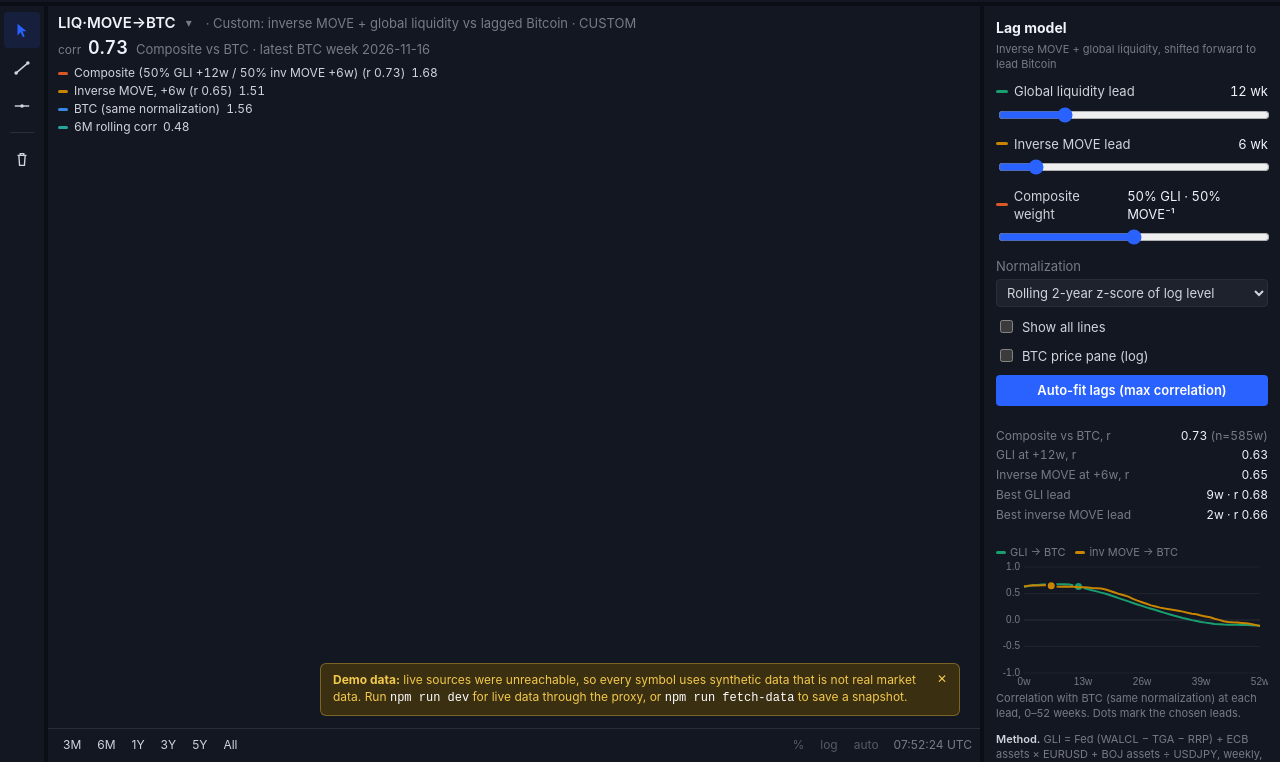
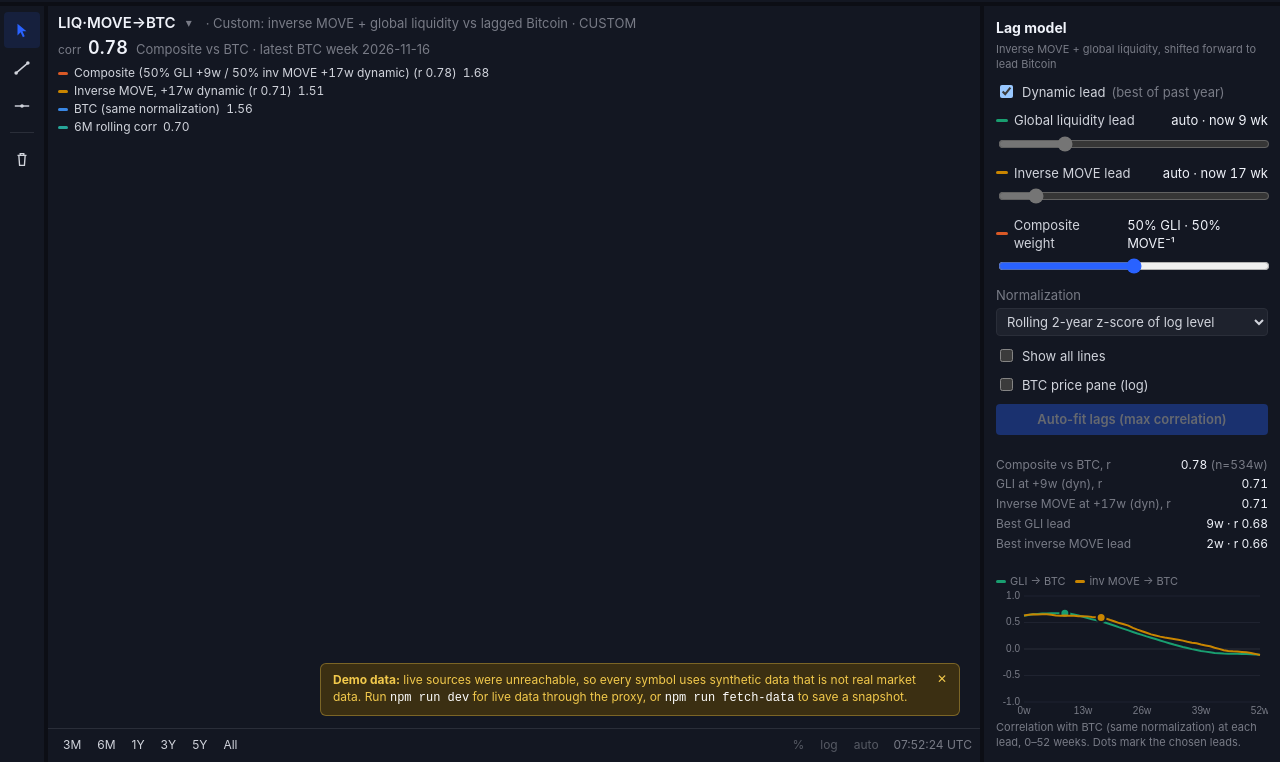
Before and after one commit to jiradejcu/Trading-View, a website built with Vite: page index.html in a window 1280 px wide. Shown: the part 38-800 px from the top of the page. Built offline with nearby package versions, Linux system fonts and the light colour scheme; files whose address does not match are found by name; what lightweight-charts would draw is missing.

Commit message:
Dynamic lead: pick each week's lead from the past year's best correlation
New 'Dynamic lead' option (on by default) in the lag model panel. For every
week, each indicator uses the lead (0-26 wk) whose shifted series correlated
best with BTC over the previous 52 weeks, using past data only; the forecast
keeps the latest lead. Tests check it recovers a known lead and never looks
ahead. Fixed leads and the sliders remain available with the option off.

Co-Authored-By: Claude Opus 5.5 <noreply@anthropic.com>
Claude-Session: https://claude.ai/code/session_01MCCc8YRZ5GZvhavGrpqLTm

```diff
--- a/src/custom/liquidity.ts
+++ b/src/custom/liquidity.ts
@@ -1,7 +1,7 @@
 import type { Bar, Point } from '../lib/types';
 import { WEEK, weekStart } from '../lib/time';
 import {
-  bestLag, closes, crossCorrelation, ffillOnGrid, logPoints, pairOnTime, pearson, rollingCorrelation,
+  bestLag, closes, crossCorrelation, dynamicShift, ffillOnGrid, logPoints, pairOnTime, pearson, rollingCorrelation,
   rollingZ, shift, toWeekly, weeklyGrid, yoy, zscore, type LagCorr,
 } from '../lib/series';
 import type { FredId } from '../data/sources';
@@ -89,6 +89,9 @@ export const NORM_LABEL: Record<Norm, string> = {
 
 export const ROLL_WINDOW_WEEKS = 104;
 export const MAX_LAG_WEEKS = 52;
+/** Dynamic lead: search 0..DYN_MAX_LAG weeks, scored on the trailing DYN_WINDOW weeks. */
+export const DYN_MAX_LAG = 26;
+export const DYN_WINDOW = 52;
 
 /** Put a weekly series in comparable z-units (log level for positive series). */
 export function normalize(weekly: Point[], norm: Norm): Point[] {
@@ -107,6 +110,8 @@ export interface LagParams {
   /** Weight of GLI in the composite, 0..1 (inverse MOVE gets the rest). */
   wGli: number;
   norm: Norm;
+  /** Pick each week's lead from the past year's best correlation instead of the fixed leads. */
+  dynamic?: boolean;
 }
 
 export interface LagModel {
@@ -122,6 +127,15 @@ export interface LagModel {
   bestMove: LagCorr;
   rComposite: number;
   nComposite: number;
+  /** Correlation with BTC of the (fixed or dynamic) shifted lines. */
+  rGli: number;
+  rMove: number;
+  /** Leads in use now, and (dynamic mode) the lead chosen each week. */
+  gliLagNow: number;
+  moveLagNow: number;
+  gliLags: Point[];
+  moveLags: Point[];
+  dynamic: boolean;
   /** Last week with a BTC close; composite points after this are a projection. */
   lastBtcTime: number;
 }
@@ -140,13 +154,21 @@ export function prepareLagInputs(gli: Point[], move: Bar[], btc: Bar[]): LagInpu
   };
 }
 
+function pairAB(x: Point[], y: Point[]): [number[], number[]] {
+  const { a, b } = pairOnTime(x, y);
+  return [a, b];
+}
+
 export function buildLagModel(inp: LagInputs, p: LagParams): LagModel {
   const gliN = normalize(inp.gliWeekly, p.norm);
   const moveN = normalize(inp.invMoveWeekly, p.norm);
   const btcNorm = normalize(inp.btcWeekly, p.norm);
 
-  const gliShifted = shift(gliN, p.lagGli * WEEK);
-  const moveShifted = shift(moveN, p.lagMove * WEEK);
+  const dyn = !!p.dynamic;
+  const dGli = dyn ? dynamicShift(gliN, btcNorm, DYN_MAX_LAG, DYN_WINDOW) : null;
+  const dMove = dyn ? dynamicShift(moveN, btcNorm, DYN_MAX_LAG, DYN_WINDOW) : null;
+  const gliShifted = dGli ? dGli.points : shift(gliN, p.lagGli * WEEK);
+  const moveShifted = dMove ? dMove.points : shift(moveN, p.lagMove * WEEK);
 
   const moveMap = new Map(moveShifted.map((pt) => [pt.time, pt.value]));
   const composite: Point[] = [];
@@ -172,6 +194,13 @@ export function buildLagModel(inp: LagInputs, p: LagParams): LagModel {
     bestMove: bestLag(xcMove),
     rComposite: pearson(a, b),
     nComposite: a.length,
+    rGli: dyn ? pearson(...pairAB(gliShifted, btcNorm)) : (xcGli[p.lagGli]?.r ?? NaN),
+    rMove: dyn ? pearson(...pairAB(moveShifted, btcNorm)) : (xcMove[p.lagMove]?.r ?? NaN),
+    gliLagNow: dGli ? dGli.lagNow : p.lagGli,
+    moveLagNow: dMove ? dMove.lagNow : p.lagMove,
+    gliLags: dGli?.lags ?? [],
+    moveLags: dMove?.lags ?? [],
+    dynamic: dyn,
     lastBtcTime: inp.btcWeekly.length ? weekStart(inp.btcWeekly[inp.btcWeekly.length - 1].time) : 0,
   };
 }
--- a/src/lib/series.ts
+++ b/src/lib/series.ts
@@ -156,6 +156,54 @@ export function bestLag(xc: LagCorr[]): LagCorr {
   return xc.reduce((best, c) => (Number.isFinite(c.r) && (!Number.isFinite(best.r) || c.r > best.r) ? c : best), xc[0]);
 }
 
+export interface DynamicShift {
+  /** x shifted by the lead chosen at each week; runs past y's last week by the latest lead. */
+  points: Point[];
+  /** Lead (weeks) chosen at each week of y. */
+  lags: Point[];
+  /** Lead in use at y's last week. */
+  lagNow: number;
+}
+
+/**
+ * Time-varying lead: at each week t of y, pick the lead L (0..maxLagWeeks) whose shifted x
+ * correlated best with y over the `window` weeks ending at t, and output x(t − L). Only data up
+ * to t is used, so there is no look-ahead. Weeks before a full window are left out.
+ */
+export function dynamicShift(x: Point[], y: Point[], maxLagWeeks: number, window: number): DynamicShift {
+  const xm = new Map(x.map((p) => [p.time, p.value]));
+  const ty = y.map((p) => p.time), vy = y.map((p) => p.value);
+  const points: Point[] = [], lags: Point[] = [];
+  let lagNow = NaN;
+  for (let i = window - 1; i < ty.length; i++) {
+    let best = NaN, bestR = -Infinity;
+    for (let L = 0; L <= maxLagWeeks; L++) {
+      const a: number[] = [], b: number[] = [];
+      for (let j = i - window + 1; j <= i; j++) {
+        const v = xm.get(ty[j] - L * WEEK);
+        if (v !== undefined) { a.push(v); b.push(vy[j]); }
+      }
+      if (a.length < window * 0.8) continue;
+      const r = pearson(a, b);
+      if (Number.isFinite(r) && r > bestR) { bestR = r; best = L; }
+    }
+    if (!Number.isFinite(best)) continue;
+    lags.push({ time: ty[i], value: best });
+    const v = xm.get(ty[i] - best * WEEK);
+    if (v !== undefined) points.push({ time: ty[i], value: v });
+    lagNow = best;
+  }
+  // Projection: past y's last week, keep the latest lead.
+  if (Number.isFinite(lagNow) && ty.length) {
+    const last = ty[ty.length - 1];
+    for (let k = 1; k <= lagNow; k++) {
+      const v = xm.get(last + (k - lagNow) * WEEK);
+      if (v !== undefined) points.push({ time: last + k * WEEK, value: v });
+    }
+  }
+  return { points, lags, lagNow };
+}
+
 export function rollingCorrelation(x: Point[], y: Point[], window: number): Point[] {
   const { t, a, b } = pairOnTime(x, y);
   const out: Point[] = [];
--- a/src/main.ts
+++ b/src/main.ts
@@ -32,13 +32,14 @@ const defaults: ViewState = {
   scale: 'normal',
   indicators: ['vol'],
   compare: null,
-  lag: { lagGli: 12, lagMove: 6, wGli: 0.5, norm: 'rollz' },
+  lag: { lagGli: 12, lagMove: 6, wGli: 0.5, norm: 'rollz', dynamic: true },
   btcAsPrice: false,
   showComponents: true,
   showAllLines: false,
 };
 const st: ViewState = load(STORE_KEY, defaults);
 if (!SYMBOLS.some((s) => s.id === st.symbol)) st.symbol = defaults.symbol;
+st.lag.dynamic ??= true; // dynamic leads are the default
 const drawings: Record<string, Drawing[]> = load(DRAW_KEY, {});
 
 // ---- Views --------------------------------------------------------------------
--- a/src/styles.css
+++ b/src/styles.css
@@ -120,6 +120,7 @@ button { cursor: pointer; }
 .mp-field select { background: var(--panel); border: 1px solid var(--border); border-radius: 4px; padding: 4px 6px; }
 .mp-check { display: flex; gap: 6px; align-items: center; }
 .mp-btn { background: var(--accent); color: #fff; border: 0; border-radius: 4px; padding: 6px 10px; font-weight: 600; }
+.mp-btn:disabled { opacity: .35; cursor: default; }
 .mp-btn:hover { filter: brightness(1.1); }
 .stats { display: grid; grid-template-columns: 1fr auto; gap: 3px 8px; font-size: 12px; font-variant-numeric: tabular-nums; }
 .stats dt { color: var(--muted); }
--- a/src/ui/modelPanel.ts
+++ b/src/ui/modelPanel.ts
@@ -1,5 +1,5 @@
 import type { LagModel, LagParams, Norm } from '../custom/liquidity';
-import { MAX_LAG_WEEKS, NORM_LABEL } from '../custom/liquidity';
+import { DYN_MAX_LAG, DYN_WINDOW, MAX_LAG_WEEKS, NORM_LABEL } from '../custom/liquidity';
 import type { LagCorr } from '../lib/series';
 import { C } from './theme';
 
@@ -21,6 +21,8 @@ export class ModelPanel {
     this.el.innerHTML = `
       <h3>Lag model</h3>
       <p class="sub">Inverse MOVE + global liquidity, shifted forward to lead Bitcoin</p>
+      <label class="mp-check" title="Each week, use the lead (0–${DYN_MAX_LAG} wk) that matched BTC best over the previous ${DYN_WINDOW} weeks. Uses past data only.">
+        <input id="i-dyn" type="checkbox"${st.lag.dynamic ? ' checked' : ''}/> Dynamic lead <span class="muted">(best of past year)</span></label>
       <div class="mp-field">
         <div class="row"><span class="key"><i style="background:${C.s3}"></i>Global liquidity lead</span><output id="o-gli"></output></div>
         <input id="i-gli" type="range" min="0" max="${MAX_LAG_WEEKS}" step="1" value="${st.lag.lagGli}" aria-label="Global liquidity lead in weeks" />
@@ -54,10 +56,11 @@ export class ModelPanel {
     const $ = <T extends HTMLElement>(id: string) => this.el.querySelector<T>(`#${id}`)!;
     const num = (id: string) => +$<HTMLInputElement>(id).value;
     const emitLag = () => this.onChange({
-      lag: { lagGli: num('i-gli'), lagMove: num('i-move'), wGli: num('i-w') / 100, norm: $<HTMLSelectElement>('i-norm').value as Norm },
+      lag: { lagGli: num('i-gli'), lagMove: num('i-move'), wGli: num('i-w') / 100, norm: $<HTMLSelectElement>('i-norm').value as Norm, dynamic: $<HTMLInputElement>('i-dyn').checked },
     });
     for (const id of ['i-gli', 'i-move', 'i-w']) $(id).addEventListener('input', emitLag);
     $('i-norm').addEventListener('change', emitLag);
+    $('i-dyn').addEventListener('change', emitLag);
     $('i-comp').addEventListener('change', () => this.onChange({ showAllLines: $<HTMLInputElement>('i-comp').checked }));
     $('i-price').addEventListener('change', () => this.onChange({ btcAsPrice: $<HTMLInputElement>('i-price').checked }));
     $('i-auto').addEventListener('click', () => {
@@ -82,8 +85,10 @@ export class ModelPanel {
 
   private updateOutputs(st: ModelPanelState) {
     const $ = (id: string) => this.el.querySelector<HTMLElement>(`#${id}`)!;
-    $('o-gli').textContent = `${st.lag.lagGli} wk`;
-    $('o-move').textContent = `${st.lag.lagMove} wk`;
+    const dyn = !!st.lag.dynamic, m = this.model;
+    $('o-gli').textContent = dyn ? `auto · now ${m?.gliLagNow ?? '–'} wk` : `${st.lag.lagGli} wk`;
+    $('o-move').textContent = dyn ? `auto · now ${m?.moveLagNow ?? '–'} wk` : `${st.lag.lagMove} wk`;
+    for (const id of ['i-gli', 'i-move', 'i-auto']) (this.el.querySelector(`#${id}`) as HTMLInputElement).disabled = dyn;
     const w = Math.round(st.lag.wGli * 100);
     $('o-w').textContent = `${w}% GLI · ${100 - w}% MOVE⁻¹`;
   }
@@ -91,11 +96,10 @@ export class ModelPanel {
   update(st: ModelPanelState, m: LagModel) {
     this.model = m;
     this.updateOutputs(st);
-    const at = (xc: LagCorr[], lag: number) => xc[lag]?.r ?? NaN;
     this.el.querySelector('#stats')!.innerHTML = `
       <dt>Composite vs BTC, r</dt><dd>${r2(m.rComposite)} <span class="muted">(n=${m.nComposite}w)</span></dd>
-      <dt>GLI at +${st.lag.lagGli}w, r</dt><dd>${r2(at(m.xcGli, st.lag.lagGli))}</dd>
-      <dt>Inverse MOVE at +${st.lag.lagMove}w, r</dt><dd>${r2(at(m.xcMove, st.lag.lagMove))}</dd>
+      <dt>GLI at +${m.gliLagNow}w${m.dynamic ? ' (dyn)' : ''}, r</dt><dd>${r2(m.rGli)}</dd>
+      <dt>Inverse MOVE at +${m.moveLagNow}w${m.dynamic ? ' (dyn)' : ''}, r</dt><dd>${r2(m.rMove)}</dd>
       <dt>Best GLI lead</dt><dd>${m.bestGli.lag}w · r ${r2(m.bestGli.r)}</dd>
       <dt>Best inverse MOVE lead</dt><dd>${m.bestMove.lag}w · r ${r2(m.bestMove.r)}</dd>`;
     this.drawXc();
@@ -126,7 +130,7 @@ export class ModelPanel {
     ctx.textAlign = 'center'; ctx.textBaseline = 'top';
     for (let lag = 0; lag <= MAX_LAG_WEEKS; lag += 13) ctx.fillText(`${lag}w`, x(lag), h - B + 4);
 
-    const chosen = [this.currentLag('i-gli'), this.currentLag('i-move')];
+    const chosen = m.dynamic ? [m.gliLagNow, m.moveLagNow] : [this.currentLag('i-gli'), this.currentLag('i-move')];
     [[m.xcGli, C.s3], [m.xcMove, C.s4]].forEach(([xc, color], k) => {
       const list = xc as LagCorr[];
       ctx.strokeStyle = color as string; ctx.lineWidth = 2; ctx.beginPath();
--- a/src/ui/symbols.ts
+++ b/src/ui/symbols.ts
@@ -182,11 +182,12 @@ export interface ModelLine { id: string; name: string; title: string; r: number;
 
 /** The model's three indicator lines, best correlation with BTC first. */
 export function rankModelLines(m: LagModel, lag: LagParams): ModelLine[] {
+  const dyn = m.dynamic ? ' dynamic' : '';
   const lines: ModelLine[] = [
-    { id: 'comp', name: 'Composite', title: `Composite (${Math.round(lag.wGli * 100)}% GLI +${lag.lagGli}w / ${Math.round((1 - lag.wGli) * 100)}% inv MOVE +${lag.lagMove}w)`,
+    { id: 'comp', name: 'Composite', title: `Composite (${Math.round(lag.wGli * 100)}% GLI +${m.gliLagNow}w / ${Math.round((1 - lag.wGli) * 100)}% inv MOVE +${m.moveLagNow}w${dyn})`,
       r: m.rComposite, data: m.composite, color: C.s2 },
-    { id: 'gli', name: `Global liquidity +${lag.lagGli}w`, title: `Global liquidity, +${lag.lagGli}w`, r: m.xcGli[lag.lagGli]?.r ?? NaN, data: m.gliShifted, color: C.s3 },
-    { id: 'move', name: `Inverse MOVE +${lag.lagMove}w`, title: `Inverse MOVE, +${lag.lagMove}w`, r: m.xcMove[lag.lagMove]?.r ?? NaN, data: m.moveShifted, color: C.s4 },
+    { id: 'gli', name: `Global liquidity +${m.gliLagNow}w`, title: `Global liquidity, +${m.gliLagNow}w${dyn}`, r: m.rGli, data: m.gliShifted, color: C.s3 },
+    { id: 'move', name: `Inverse MOVE +${m.moveLagNow}w`, title: `Inverse MOVE, +${m.moveLagNow}w${dyn}`, r: m.rMove, data: m.moveShifted, color: C.s4 },
   ];
   const key = (r: number) => (Number.isFinite(r) ? r : -Infinity);
   return lines.sort((a, b) => key(b.r) - key(a.r));
@@ -218,7 +219,7 @@ function buildModelSpec(u: Universe, st: ViewState): ChartSpec {
   });
 
   return {
-    key: `LAGMODEL|${st.lag.norm}|${st.btcAsPrice}`,
+    key: `LAGMODEL|${st.lag.norm}|${st.btcAsPrice}|${!!st.lag.dynamic}`,
     series,
     scaleMode: 'normal',
     defaultYears: 3,
```
Also changed, not shown: tests/series.test.ts (+25 -0 lines).
